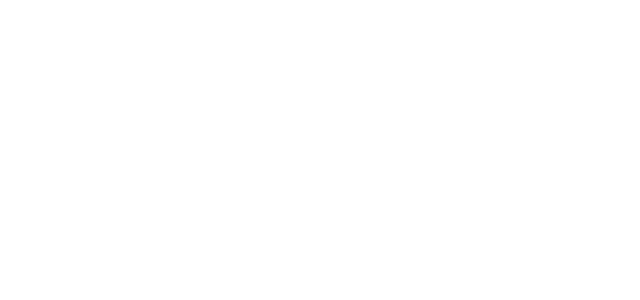
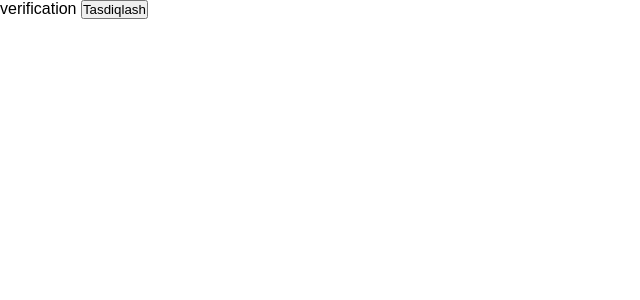
Before and after one commit to Inomjon7777/main-task, a Vue app: page /verification in a window 1280 px wide. Before the commit this address had no page. Shown: the top 300 px of the page, without its empty margins (0-640 px from the left). Built offline with nearby package versions, Linux system fonts and the light colour scheme.

Commit message:
i change verification

```diff
--- a/src/components/login/login.vue
+++ b/src/components/login/login.vue
@@ -17,7 +17,7 @@
             placeholder="   +998   Telefon raqamingiz"
           />
         </div>
-        <router-link to="/secret-code">
+        <router-link to="/verification">
           <button class="access-button">KIRISH</button>
         </router-link>
       </form>
@@ -38,6 +38,7 @@
 import googlePlay from "../../assets/images/login/google-play.png";
 import appStore from "../../assets/images/login/app-store.png";
 import technicalService from "../technical-service/technical-service.vue";
+import verification from "../verification/verification.vue";
 export default {
   components: { technicalService },
   data() {
--- a/src/components/secret-code/secret-code.vue
+++ b/src/components/verification/verification.vue
@@ -1,6 +1,6 @@
 <template>
-  <div class="secret-code">
-    secret-code page
+  <div class="verification">
+    verification
 
     <router-link to="/main"> <button>Tasdiqlash</button> </router-link>
   </div>
--- a/src/router/index.js
+++ b/src/router/index.js
@@ -1,7 +1,7 @@
 import { createRouter, createWebHistory } from "vue-router";
 import header from "../components/header/header.vue";
 import login from "../components/login/login.vue";
-import secretCode from "../components/secret-code/secret-code.vue";
+import verification from "../components/verification/verification.vue";
 import main from "../components/main/main.vue";
 const routes = [
   {
@@ -13,8 +13,8 @@
     component: login,
   },
   {
-    path: "/secret-code",
-    component: secretCode,
+    path: "/verification",
+    component: verification,
   },
   {
     path: "/main",
```
Also changed, not shown: src/assets/images/bg-dotted-effect.png (added).
